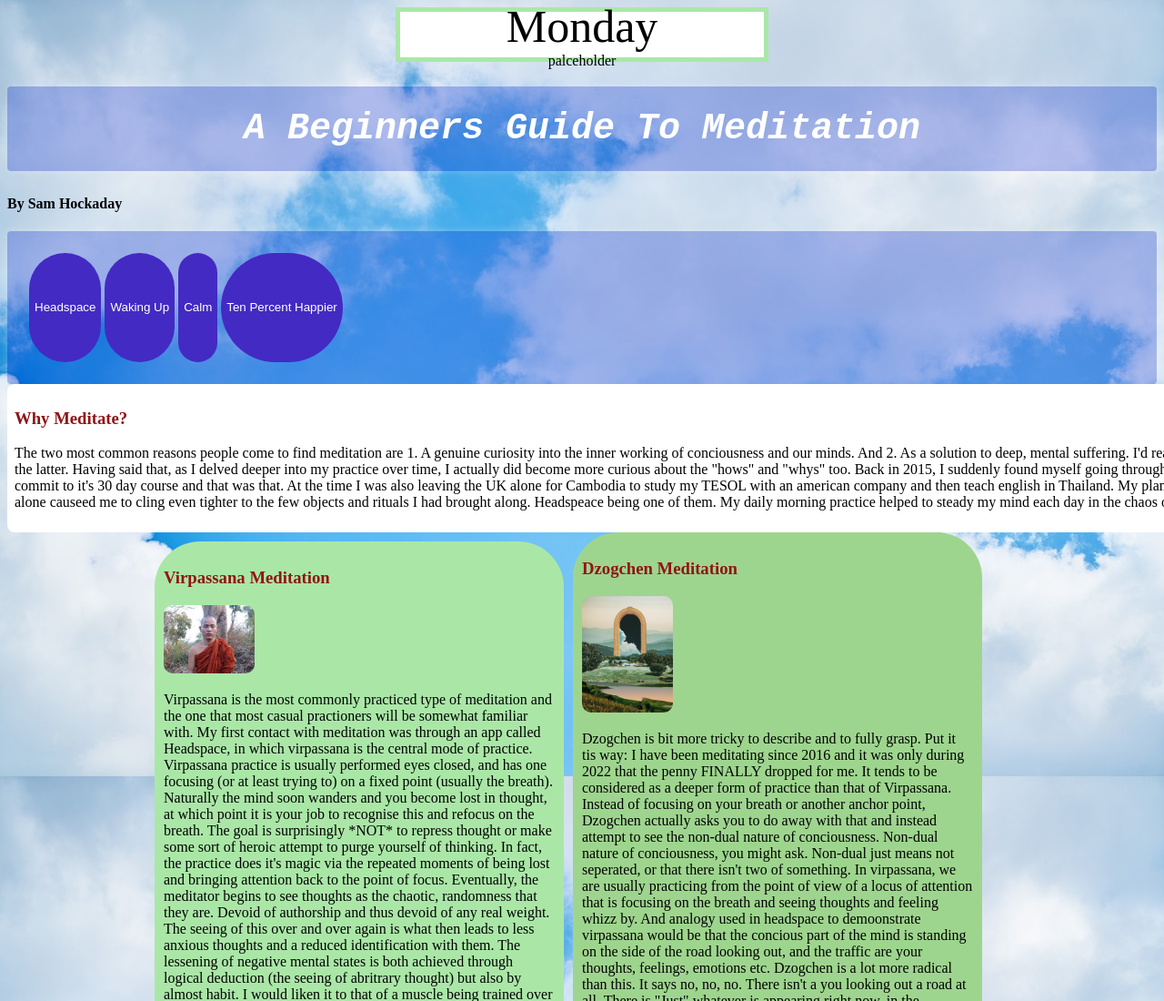
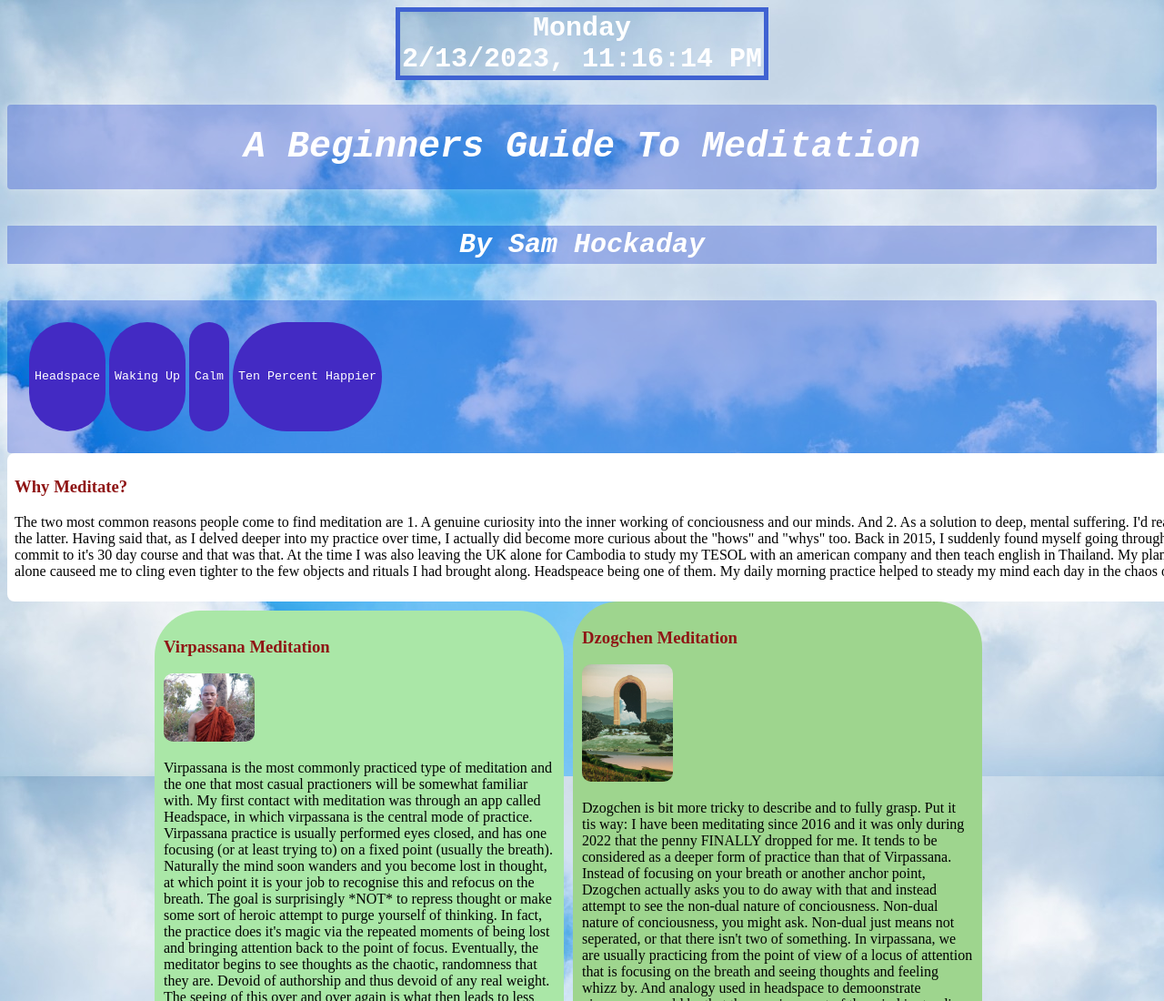
Before and after one commit to samscupoftea/Hobby-Page-, a plain HTML site: page My First Repo.html in a window 1280 px wide. Shown: the top 1100 px of the page at 91% size. Drawn offline with Linux system fonts and the light colour scheme.

Commit message:
Used JS to produce live date and day.

```diff
--- a/My First Repo.html
+++ b/My First Repo.html
@@ -6,14 +6,14 @@
     <title> What is Meditation?  </title>
     <meta name="description" content="HOBBY PAGE MEDITATION">
     <link rel="stylesheet" href="./style.css">
-    <script src="./script.js"></script>
+
 </head>
 
 
 <body>
     <div id="container">
         <div id="output">Monday</div>
-        <div id="date">palceholder</div>
+        <div id="date">Placeholder</div>
     </div>
 
     <div id="wrapper">
@@ -141,6 +141,6 @@
         <footer> THIS IS MY FOOTER </footer>
     </div>
         </nav>
-
+        <script src="./script.js"></script>
 </body>
 </html>
--- a/script.js
+++ b/script.js
@@ -4,4 +4,29 @@ let numberDate = document.getElementById('date');
 let d = new Date();
 let day =d.getDay();
 let ndate = d.toLocaleString();
-console.log(day);
+
+switch (day){
+    case 0:
+        day = "Sunday";
+        break;
+    case 1:
+        day = "Monday";
+        break;
+    case 2:
+        day = "Tuesday";
+        break;
+    case 3 :
+        day = "Wednesday";
+        break;
+    case 4 :
+        day = "Thursday";
+    case 5 :
+        day = "Friday";
+        break;
+    case 6 :
+        day = "Saturday";
+
+}
+
+output.innerHTML = day;
+date.innerHTML = ndate;
--- a/style.css
+++ b/style.css
@@ -9,6 +9,8 @@ button{
       border: rgb(251, 251, 251);
       height: 70px;
       text-align: center;
+      margin: auto;
+      padding: 6px;
 
 }
 
@@ -27,6 +29,20 @@ h1{
 
 }
 
+h4 {
+      font-size: 30px;
+      font-family:monospace;
+      font-style: oblique;
+      justify-content: center;
+    padding: 4px;
+    color: rgb(255, 255, 255);
+    background: rgba(0, 37, 202, 0.267);
+    box-shadow: 0 0 10px rgba(255, 255, 255, 0.267);
+    border-radius: 1px;
+    border-right: 10px rgb(255, 255, 255);
+    text-align: center;
+}
+
 h3{
       color: rgb(143, 21, 21);
 }
@@ -37,6 +53,7 @@ button{
       border: none;
       height: 120px;
       border-radius: 100px;
+      font-family: monospace;
 }
 
 div.top-row-buttons{
@@ -145,20 +162,32 @@ div.virpasana-pic{
 }
 
 #container {
-      height: 50px;
+      height: 70px;
       width: 400px;
-      background-color: white;
+      background-image: url('./images/sky-3752809_1280.jpg');
       display:flex;
       margin: auto;
       flex-direction: column;
       justify-content: center;
       align-items: center;
-      border: 5px solid rgb(170, 231, 167);
+      border: 5px solid rgb(63, 98, 210);
 
 
 }
 #output {
-      font-size: 50px;
+      font-size: 30px;
       text-align: center;
+      font-family: monospace;
+      font-weight: bolder;
+      color: white;
 
 }
+#date {
+      font-size: 30px;
+      text-align: center;
+      font-family: monospace;
+      font-weight: bolder;
+      color: white;
+      outline-color: black;
+
+}
```
